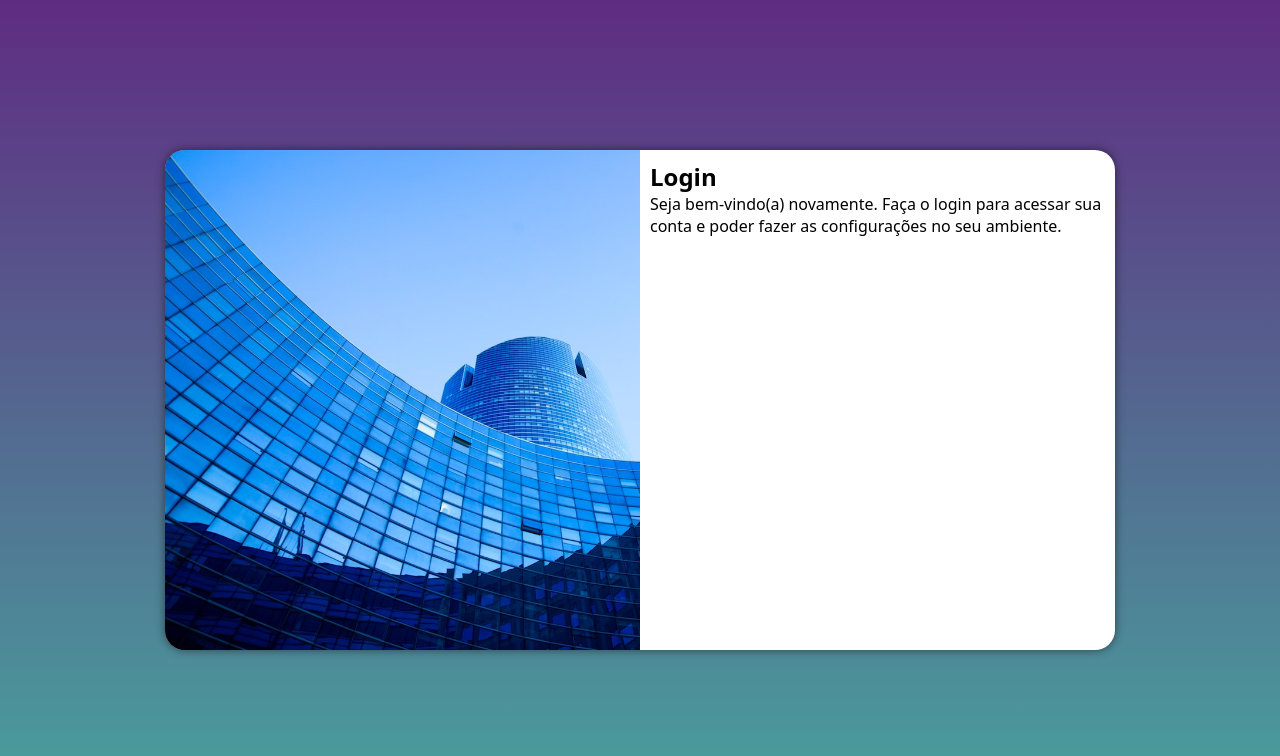
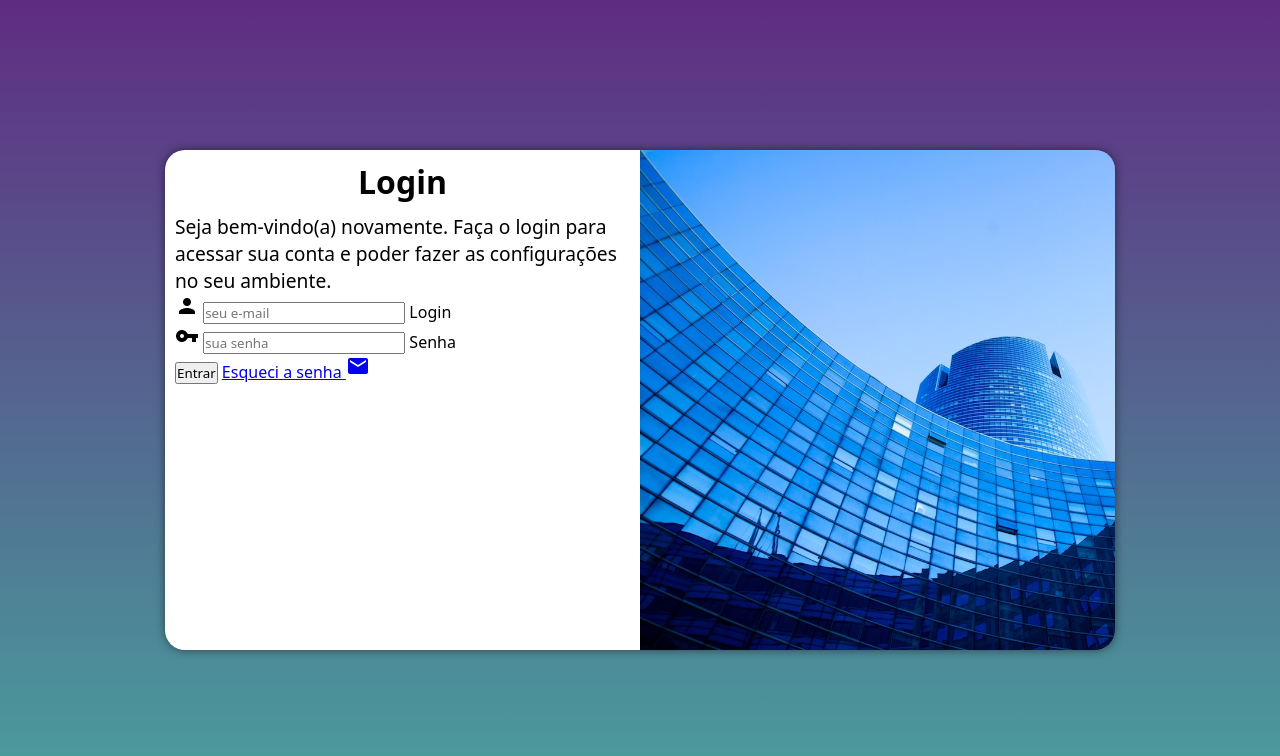
Before and after one commit to Henriquedweb/projeto-login, a plain HTML site: page index.html in a window 1280 px wide. Drawn offline with Linux system fonts and the light colour scheme.

Commit message:
add o formulário

```diff
--- a/estilos/media-query.css
+++ b/estilos/media-query.css
@@ -32,13 +32,21 @@
     }
 
     section#login > div#imagem {
-        float: left;
+        float: right;
         width: 50%;
         height: 100%;
     }
 
     section#login > div#formulario {
-        float: right;
+        float: left;
         width: 50%;
     }
+
+    div#formulario > h1 {
+        font-size: 2em;
+    }
+
+    div#formulario > p {
+        font-size: 1.2em;
+    }
 }
--- a/estilos/style.css
+++ b/estilos/style.css
@@ -54,3 +54,12 @@ section#login > div#formulario {
     display: block;
     padding: 10px;
 }
+
+div#formulario > h1 {
+    text-align: center;
+    margin-bottom: 10px;
+}
+
+div#formulario > p {
+    font-size: 0.8em;
+}
--- a/index.html
+++ b/index.html
@@ -5,6 +5,7 @@
     <meta http-equiv="X-UA-Compatible" content="IE=edge">
     <meta name="viewport" content="width=device-width, initial-scale=1.0">
     <title>Login</title>
+    <link href="https://fonts.googleapis.com/icon?family=Material+Icons" rel="stylesheet">
     <link rel="stylesheet" href="estilos/style.css">
     <link rel="stylesheet" href="estilos/media-query.css">
 </head>
@@ -17,8 +18,22 @@
             <div id="formulario">
                 <h1>Login</h1>
                 <p>Seja bem-vindo(a) novamente. Faça o login para acessar sua conta e poder fazer as configurações no seu ambiente.</p>
-                <form action="login.php" method="post">
+                <form action="login.php" method="post" autocomplete="on">
+                    <div class="campo">
+                        <i class="material-icons">person</i>
+                        <input type="email" name="login" id="ilogin" placeholder="seu e-mail" autocomplete="email" required maxlength="30">
+                        <label for="ilogin">Login</label>
+                    </div>
+                    <div class="campo">
+                        <i class="material-icons">vpn_key</i>
+                        <input type="password" name="Senha" id="isenha" placeholder="sua senha" autocomplete="current-password" required minlength="8" maxlength="20">
+                        <label for="isenha">Senha</label>
+                    </div>
 
+                    <input type="submit" value="Entrar">
+                    <a href="esqueci.html"> Esqueci a senha <i class="material-icons">mail</i>
+
+                    </a>
                 </form>
             </div>
         </section>
```
